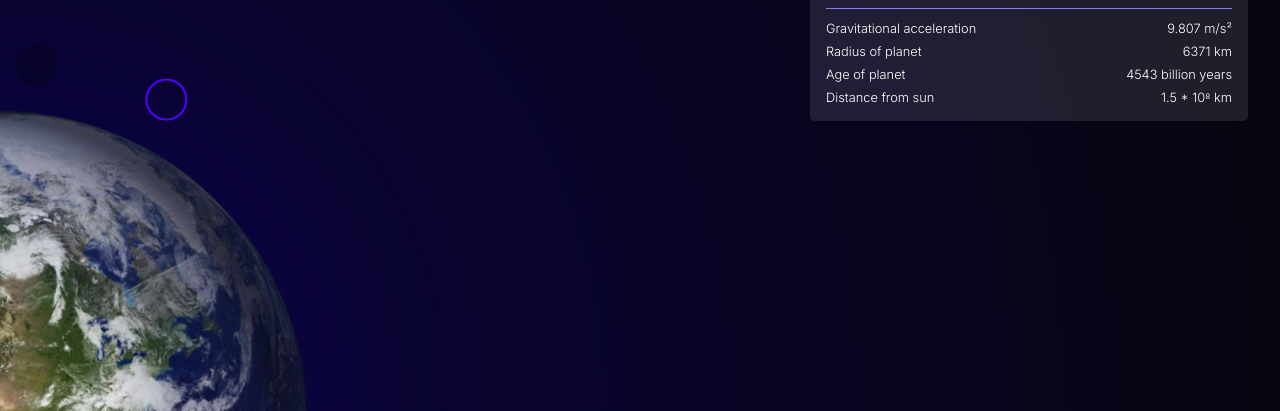
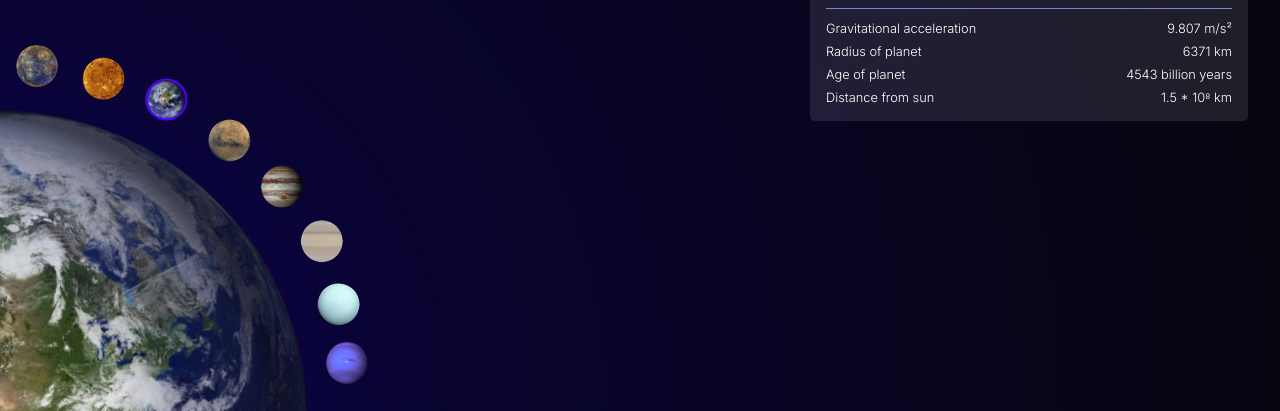
Before and after one commit to Sanmeet007/planetry, a plain HTML site: page index.html in a window 1280 px wide. Shown: the part 389-800 px from the top of the page. Drawn offline with Linux system fonts and the light colour scheme; the site is published under a folder, as on GitHub Pages, so addresses that start at the root find nothing.

Commit message:
Fixed images path

```diff
--- a/script.js
+++ b/script.js
@@ -1,4 +1,4 @@
-const imageSrcDir = "/planetry/planets";
+const imageSrcDir = "./planets";
 
 const logo_text = document.querySelector(".logo .text");
 const logo_subtext = document.querySelector(".logo .sub-text");
--- a/style.css
+++ b/style.css
@@ -435,7 +435,7 @@ nav {
 
 .planet-list .planet-checkbox:nth-child(1)::before {
   background-image: linear-gradient(rgba(0, 0, 0, 0.243), rgba(0, 0, 0, 0.2)),
-    url(/planets/mercury.png);
+    url(./planets/mercury.png);
 }
 
 .planet-list .planet-checkbox:nth-child(1) {
@@ -443,28 +443,28 @@ nav {
 }
 
 .planet-list .planet-checkbox:nth-child(2)::before {
-  background-image: url(/planets/venus.png);
+  background-image: url(./planets/venus.png);
 }
 .planet-list .planet-checkbox:nth-child(2) {
   transform: translate(calc(120% + 1rem), calc(-170% - 2.5rem));
 }
 
 .planet-list .planet-checkbox:nth-child(3)::before {
-  background-image: url(/planets/earth.png);
+  background-image: url(./planets/earth.png);
 }
 .planet-list .planet-checkbox:nth-child(3) {
   transform: translate(calc(270% + 1rem), calc(-220% - 2.5rem));
 }
 
 .planet-list .planet-checkbox:nth-child(4)::before {
-  background-image: url(/planets/mars.png);
+  background-image: url(./planets/mars.png);
 }
 .planet-list .planet-checkbox:nth-child(4) {
   transform: translate(calc(420% + 1rem), calc(-280% - 1rem));
 }
 
 .planet-list .planet-checkbox:nth-child(5)::before {
-  background-image: url(/planets/jupiter.png);
+  background-image: url(./planets/jupiter.png);
 }
 
 .planet-list .planet-checkbox:nth-child(5) {
@@ -472,7 +472,7 @@ nav {
 }
 
 .planet-list .planet-checkbox:nth-child(6)::before {
-  background-image: url(/planets/saturn.png);
+  background-image: url(./planets/saturn.png);
 }
 
 .planet-list .planet-checkbox:nth-child(6) {
@@ -480,13 +480,13 @@ nav {
 }
 
 .planet-list .planet-checkbox:nth-child(7)::before {
-  background-image: url(/planets/uranus.png);
+  background-image: url(./planets/uranus.png);
 }
 .planet-list .planet-checkbox:nth-child(7) {
   transform: translate(calc(680% + 1rem), calc(-190% - 1rem));
 }
 .planet-list .planet-checkbox:nth-child(8)::before {
-  background-image: url(/planets/neptune.png);
+  background-image: url(./planets/neptune.png);
 }
 .planet-list .planet-checkbox:nth-child(8) {
   transform: translate(calc(700% + 1rem), calc(-150% - 1rem));
```
